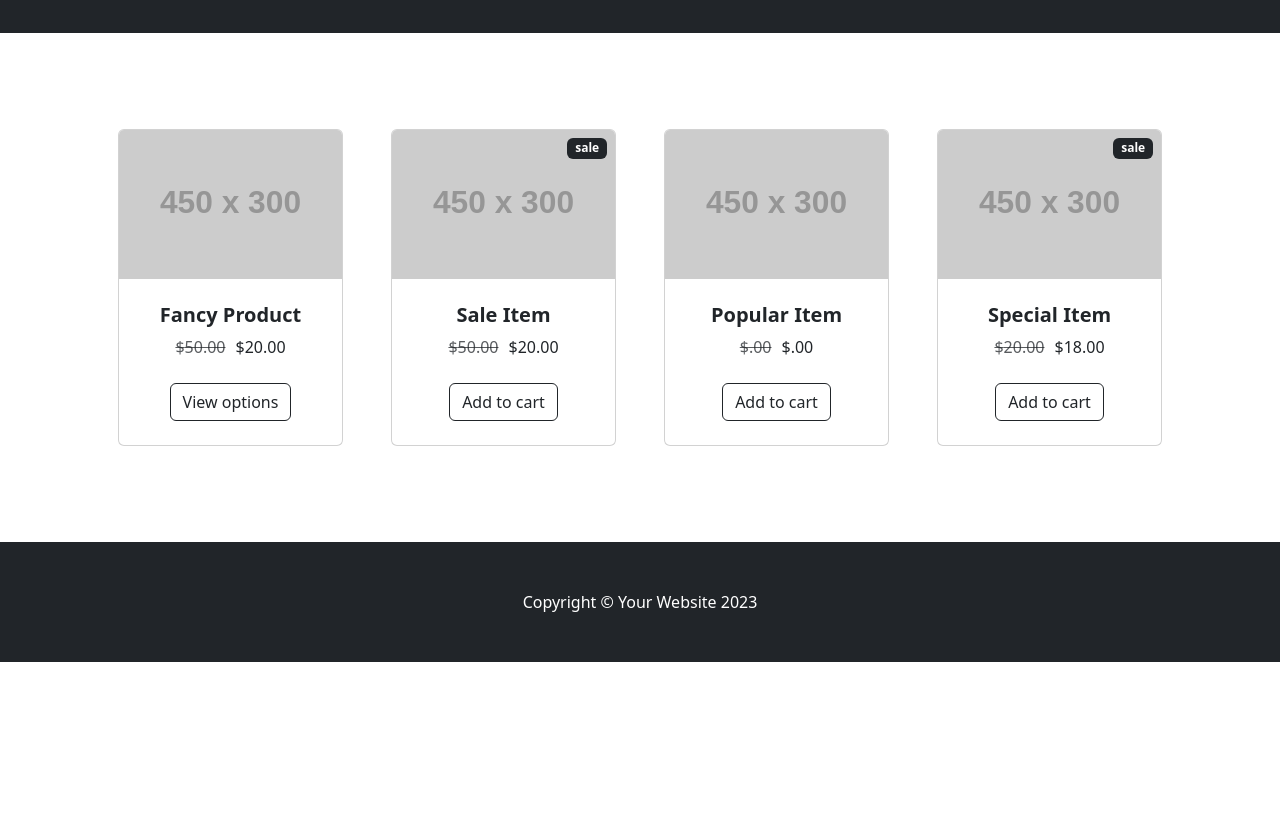
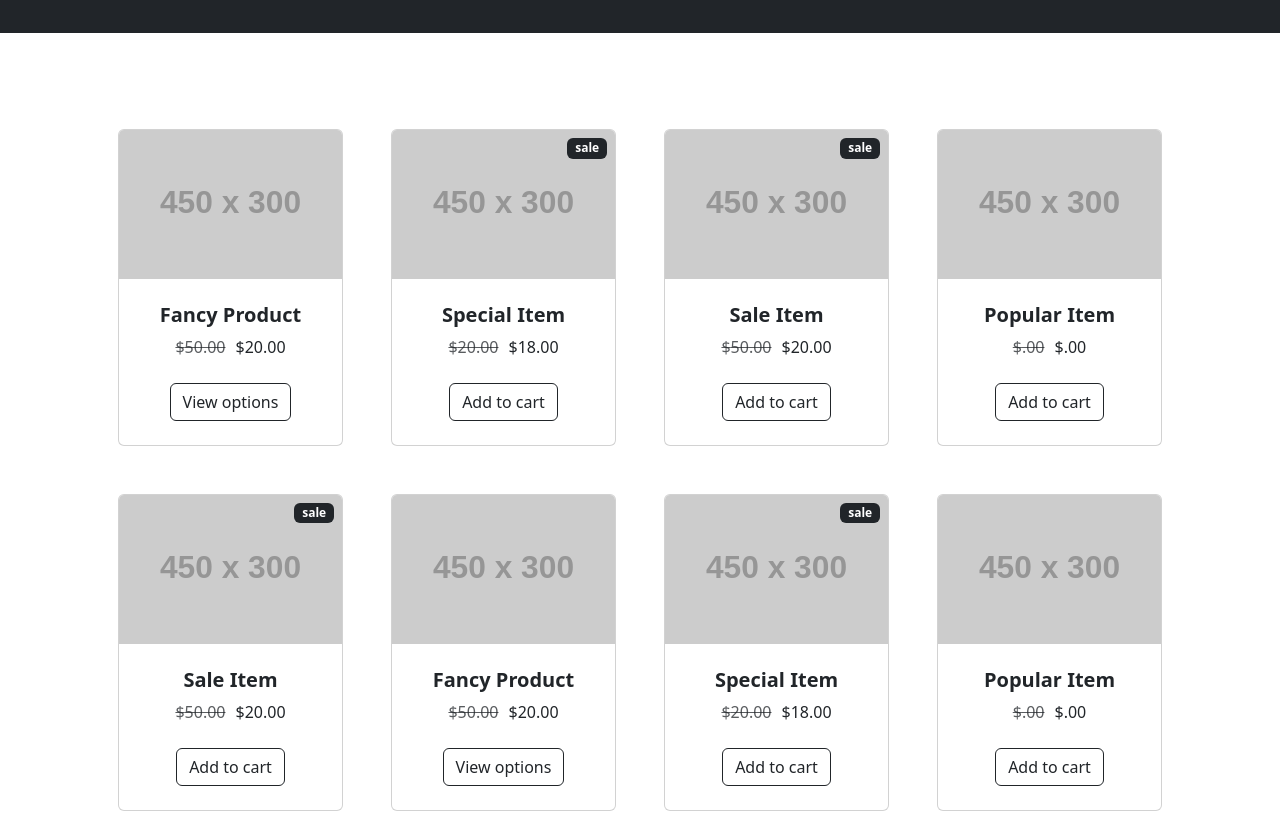
Before and after one commit to arasamannar/cart, a React (Create React App) app: page / in a window 1280 px wide. Shown: the part 320-1133 px from the top of the page. Before the commit the page ends 982 px from the top, so only its background shows below. Built offline with nearby package versions, Linux system fonts and the light colour scheme.

Commit message:
updated the object list and made changes in map

```diff
--- a/src/App.js
+++ b/src/App.js
@@ -5,6 +5,7 @@ import Header from './Header';
 import Cart from './Cart';
 import Footer from './Footer'
 import 'bootstrap'
+import 'bootstrap-icons/font/bootstrap-icons.css'
 //import Section from './Section';
 
 function App() {
@@ -16,6 +17,15 @@ function App() {
       originalPrice: 50,
       discountedPrice: 20,
       last: "View options"
+    },
+    {
+      imageFile : "https://dummyimage.com/450x300/dee2e6/6c757d.jpg",
+      headName: "Special Item",
+      imgName: 'sale',
+      popularity: 5,
+      discountedPrice: 18,
+      originalPrice: 20,
+      last: "Add to cart"
     },
     {
       imageFile : "https://dummyimage.com/450x300/dee2e6/6c757d.jpg",
@@ -34,14 +44,39 @@ function App() {
     },
     {
       imageFile : "https://dummyimage.com/450x300/dee2e6/6c757d.jpg",
+      imgName: 'sale',
+      headName: "Sale Item",
+      originalPrice: 50,
+      discountedPrice: 20,
+      last: "Add to cart"
+    },
+    {
+      imageFile : "https://dummyimage.com/450x300/dee2e6/6c757d.jpg",
+      headName: "Fancy Product",
+      originalPrice: 50,
+      discountedPrice: 20,
+      last: "View options"
+    },
+    {
+      imageFile : "https://dummyimage.com/450x300/dee2e6/6c757d.jpg",
       headName: "Special Item",
       imgName: 'sale',
       popularity: 5,
       discountedPrice: 18,
       originalPrice: 20,
       last: "Add to cart"
-    }
+    },
+    {
+      imageFile : "https://dummyimage.com/450x300/dee2e6/6c757d.jpg",
+      headName: "Popular Item",
+      popularity: 5,
+      singlePrice: 40,
+      last: "Add to cart"
+    },
   ];
+  let handleAddtoCart = (details) => {
+    alert(`Added ${details.headName} to cart `);
+  }
 
   return (
     <>
@@ -51,8 +86,8 @@ function App() {
             <div className="container px-4 px-lg-5 mt-5">
                 <div className="row gx-4 gx-lg-5 row-cols-2 row-cols-md-3 row-cols-xl-4 justify-content-center">
                     {
-                      appDetails.map((detail) => {
-                      return <Cart details = {detail}></Cart>})
+                      appDetails.map((detail, index) => {
+                      return <Cart details = {detail} key={index} handleAddtoCart={handleAddtoCart}></Cart>})
                     }
                 </div>
             </div>
```
